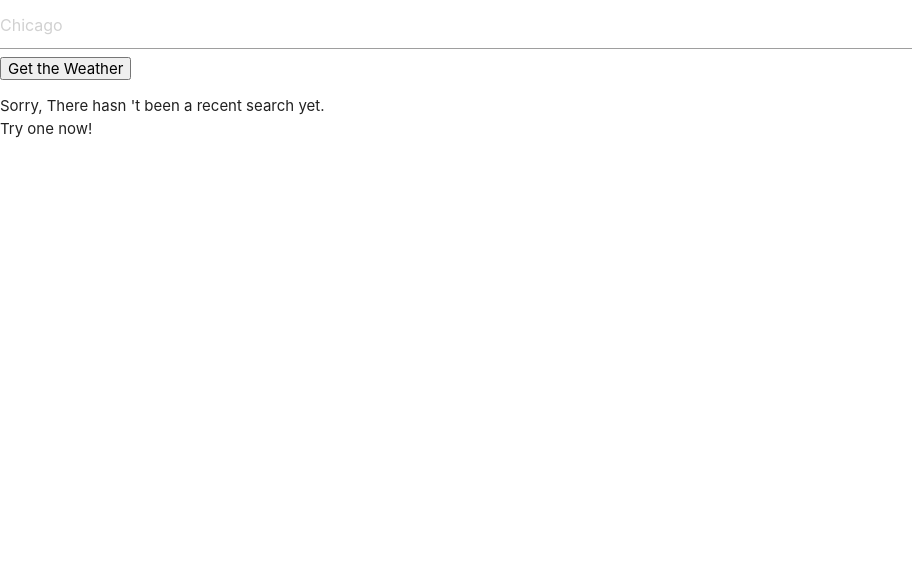
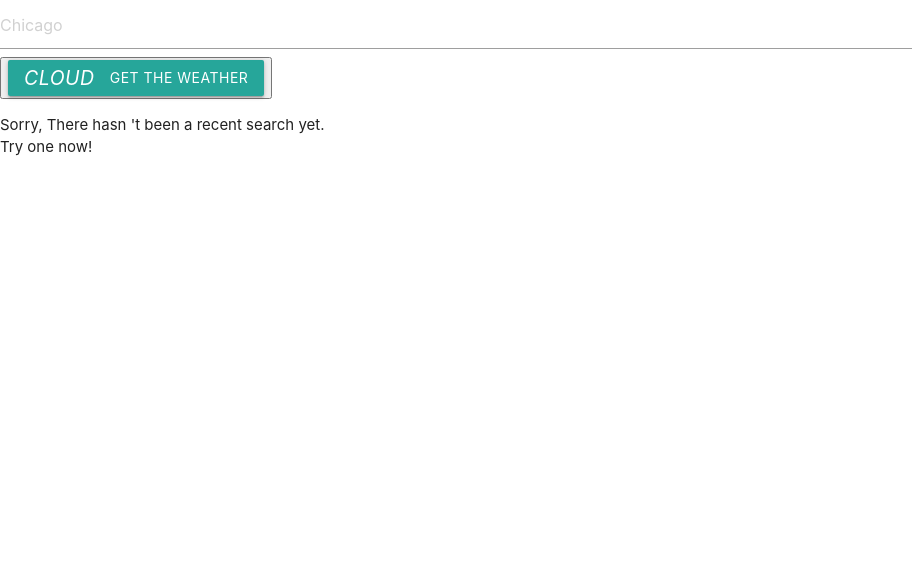
Before and after one commit to Proto133/WeatherBoard, a plain HTML site: page index.html in a window 1280 px wide. Shown: the part 224-800 px from the top of the page, without its empty margins (0-912 px from the left). Drawn offline with nearby package versions, Linux system fonts and the light colour scheme.

Commit message:
Minor updates to js and HTML

```diff
--- a/assets/js/script.js
+++ b/assets/js/script.js
@@ -1,3 +1,7 @@
+//Initialize Materalize Components
+M.AutoInit();
+
+//Start my Script
 const apiKey = 'd10c1d7640a2ce7fdd5367e25b6d3962'
 const baseUrl = 'https://api.openweathermap.org/data/2.5/forecast?id='
 var labelIndex = 1
--- a/index.html
+++ b/index.html
@@ -23,8 +23,7 @@
             <h2> Search For a City
             </h2>
             <input id='userSearch' type="text" placeholder="Chicago">
-            <button type="button" id='searchBtn'> Get the Weather
-</button>
+            <button type="button" id='searchBtn'> <a class="waves-effect waves-light btn"><i class="material-icons left">cloud</i>Get the Weather</a></button>
         </section>
         <section class="prvCities">
             <p id='noRecent'>
```
